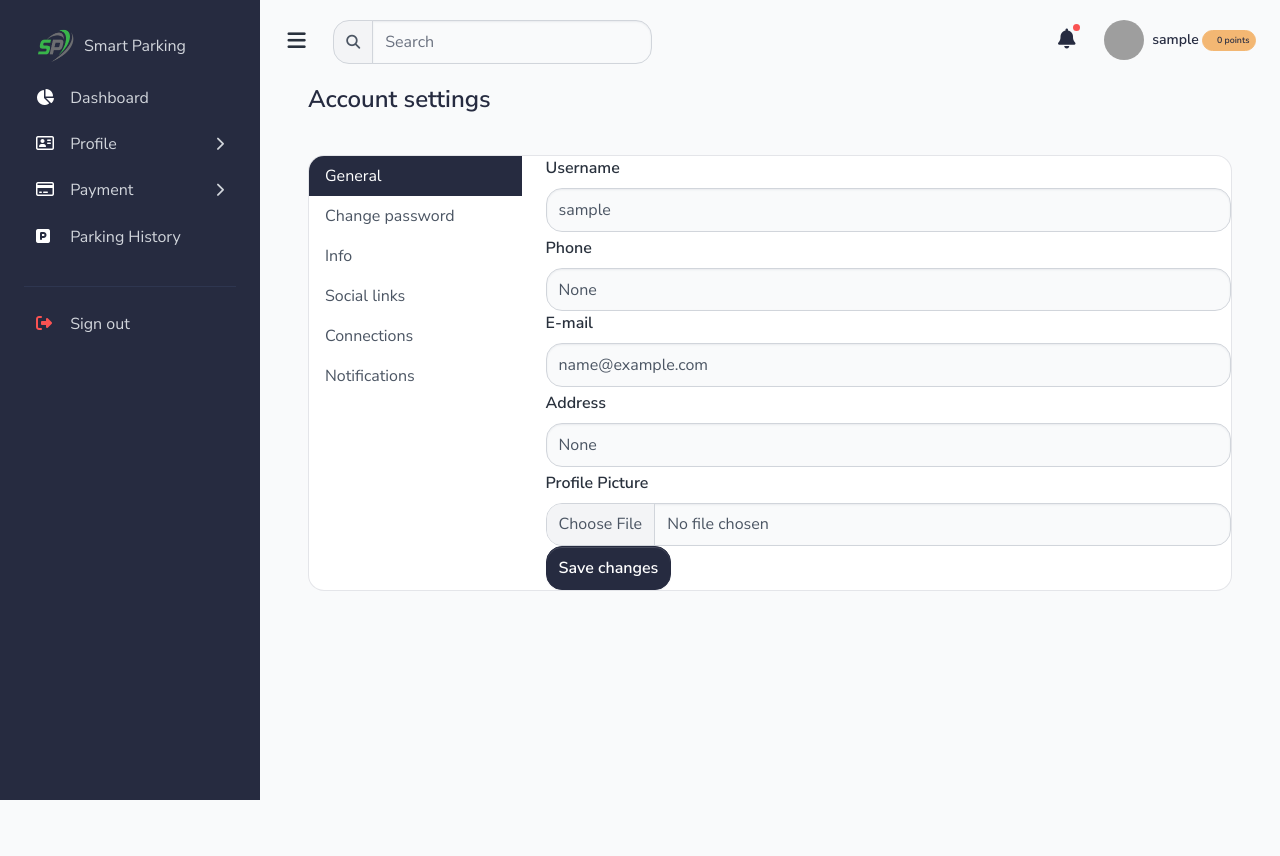
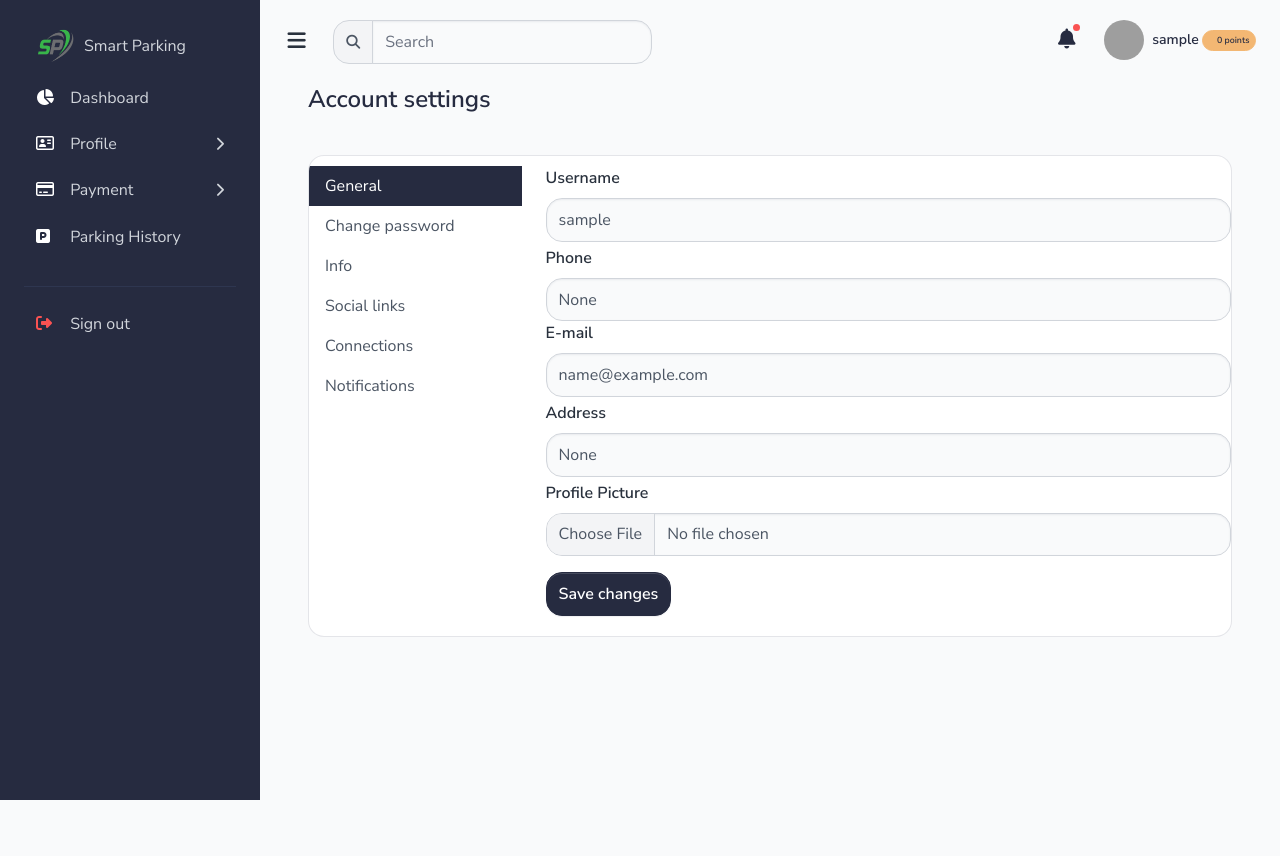
Before and after one commit to CoderFake/QrParking, a Django app: page /account/profile/ in a window 1280 px wide. Shown: the top 856 px of the page. Run offline with Django 5.2, Linux system fonts and the light colour scheme; the visitor is signed in with stand-in values (Sample User, id 1); data comes from the database, SQL or seed files in the repository; parts of the project's set-up code (start-up, migrations or seed data) failed here and were passed over; some libraries are stand-ins or nearby versions; grey boxes are pictures that could not be loaded.

Commit message:
fix interface profile

```diff
--- /dev/null
+++ b/smartparking/static/webapp/assets/css/profile.css
@@ -0,0 +1,7 @@
+.custom-row{
+    margin-top: 10px;
+    margin-bottom: 20px;
+}
+.custom-btn{
+    margin-top: 16px;
+}
--- a/smartparking/templates/webapp/accounts/profile.html
+++ b/smartparking/templates/webapp/accounts/profile.html
@@ -22,7 +22,7 @@
         Account settings
     </h4>
     <div class="card overflow-hidden">
-        <div class="row no-gutters row-bordered row-border-light">
+        <div class="row no-gutters row-bordered row-border-light custom-row">
             <div class="col-md-3 pt-0">
                 <div class="list-group list-group-flush account-settings-links">
                     <a class="list-group-item list-group-item-action active" data-toggle="list"
@@ -62,7 +62,7 @@
                 <label class="form-label">Profile Picture</label>
                 <input type="file" name="profile_picture" class="form-control">
             </div>
-            <button type="submit" class="btn btn-primary">Save changes</button>
+            <button type="submit" class="btn btn-primary custom-btn">Save changes</button>
         </form>
 
             </div>
```
Also changed, not shown: dev.yml (+9 -1 lines), smartparking/smartparking/settings.py (+4 -4 lines), mqtt/data/mosquitto.db, smartparking/account/migrations/0001_initial.py (added), smartparking/payment/migrations/0001_initial.py (added), smartparking/vehicle/migrations/0001_initial.py (added).
